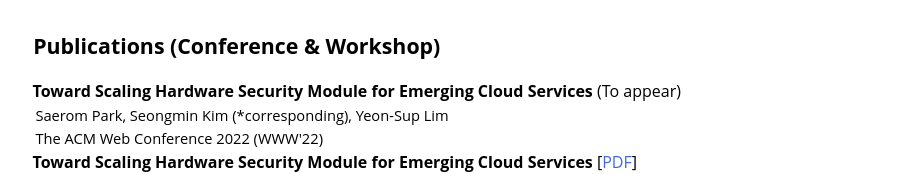
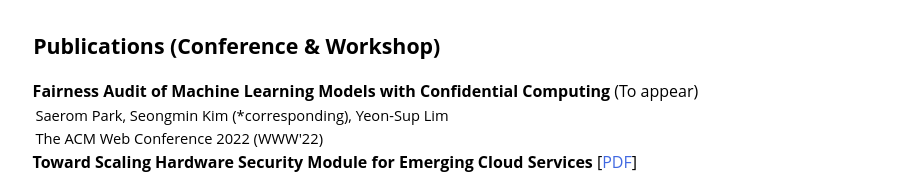
Before and after one commit to csesmkim/csesmkim.github.io, a plain HTML site: page index.html in a window 1280 px wide. Shown: the part 1271-1445 px from the top of the page, without its empty margins (153-1076 px from the left). Drawn offline with Linux system fonts and the light colour scheme.

Commit message:
update CV

```diff
--- a/index.html
+++ b/index.html
@@ -119,7 +119,7 @@
         <!--
         <h2>Publications (Domestic)</h2>
         -->
-        <p><strong>Toward Scaling Hardware Security Module for Emerging Cloud Services</strong>
+        <p><strong>Fairness Audit of Machine Learning Models with Confidential Computing</strong>
         (To appear) </p>
         <p class="author">Saerom Park, Seongmin Kim (*corresponding), Yeon-Sup Lim</p>
         <p class="venue"> The ACM Web Conference 2022 (WWW'22) </p>
```
Also changed, not shown: 1 other file.
